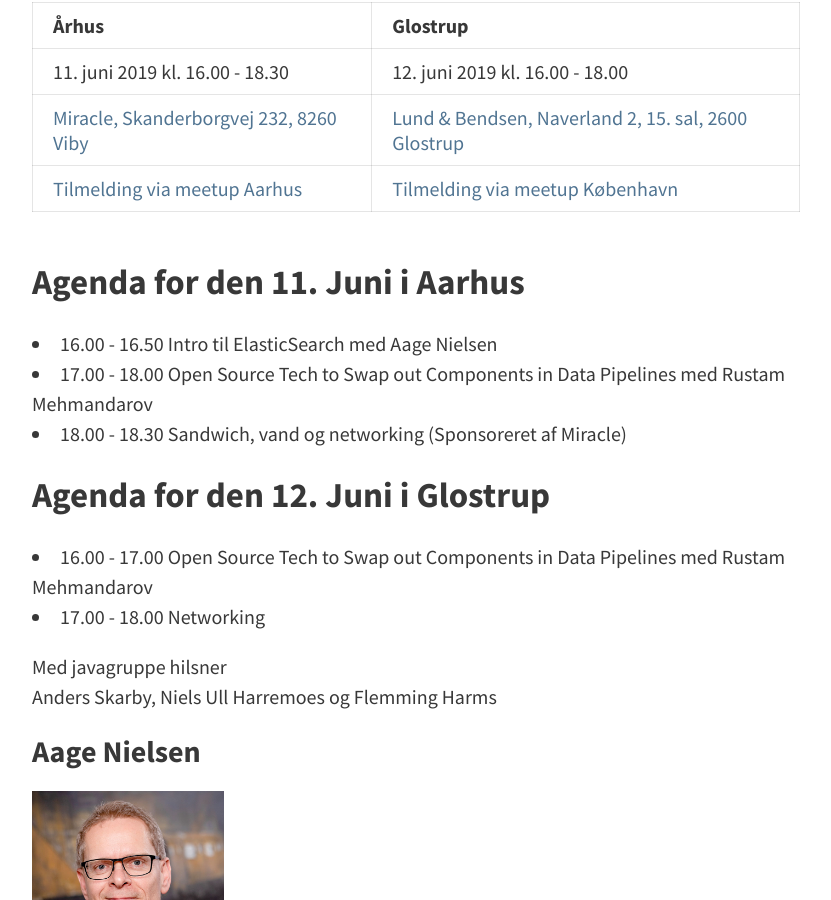
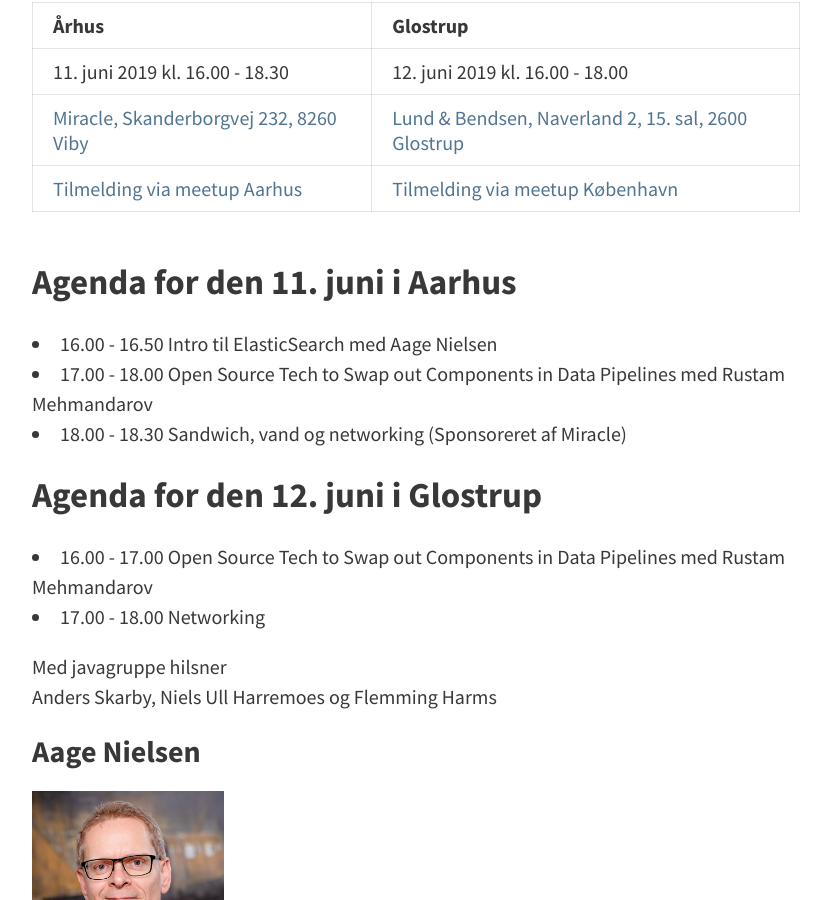
Before and after one commit to javagruppen/site, a Jekyll site: the page built from _posts/2019/2019-05-28-Open-Source-Tech-Swap-out-Components-in-Data-Pipelines.md, in a window 1280 px wide and 900 px high, scrolled down 547 px. Shown: the whole window, without its empty margins (224-1055 px from the left). Built offline with Jekyll 4.4.1, drawn with Linux system fonts in a browser that asks for light colours.

Commit message:
finpudsning

```diff
--- a/_posts/2019/2019-05-28-Open-Source-Tech-Swap-out-Components-in-Data-Pipelines.md
+++ b/_posts/2019/2019-05-28-Open-Source-Tech-Swap-out-Components-in-Data-Pipelines.md
@@ -16,12 +16,12 @@ Vi er rigtig glade for at kunne invitere til gå-hjem møde både i Aarhus den 1
 
 <!-- more -->
 
-## Agenda for den 11\. Juni i Aarhus
+## Agenda for den 11\. juni i Aarhus
 - 16.00 - 16.50 Intro til ElasticSearch med Aage Nielsen
 - 17.00 - 18.00 Open Source Tech to Swap out Components in Data Pipelines med Rustam Mehmandarov
 - 18.00 - 18.30 Sandwich, vand og networking (Sponsoreret af Miracle)
 
-## Agenda for den 12\. Juni i Glostrup
+## Agenda for den 12\. juni i Glostrup
 - 16.00 - 17.00 Open Source Tech to Swap out Components in Data Pipelines med Rustam Mehmandarov
 - 17.00 - 18.00 Networking
 
```
